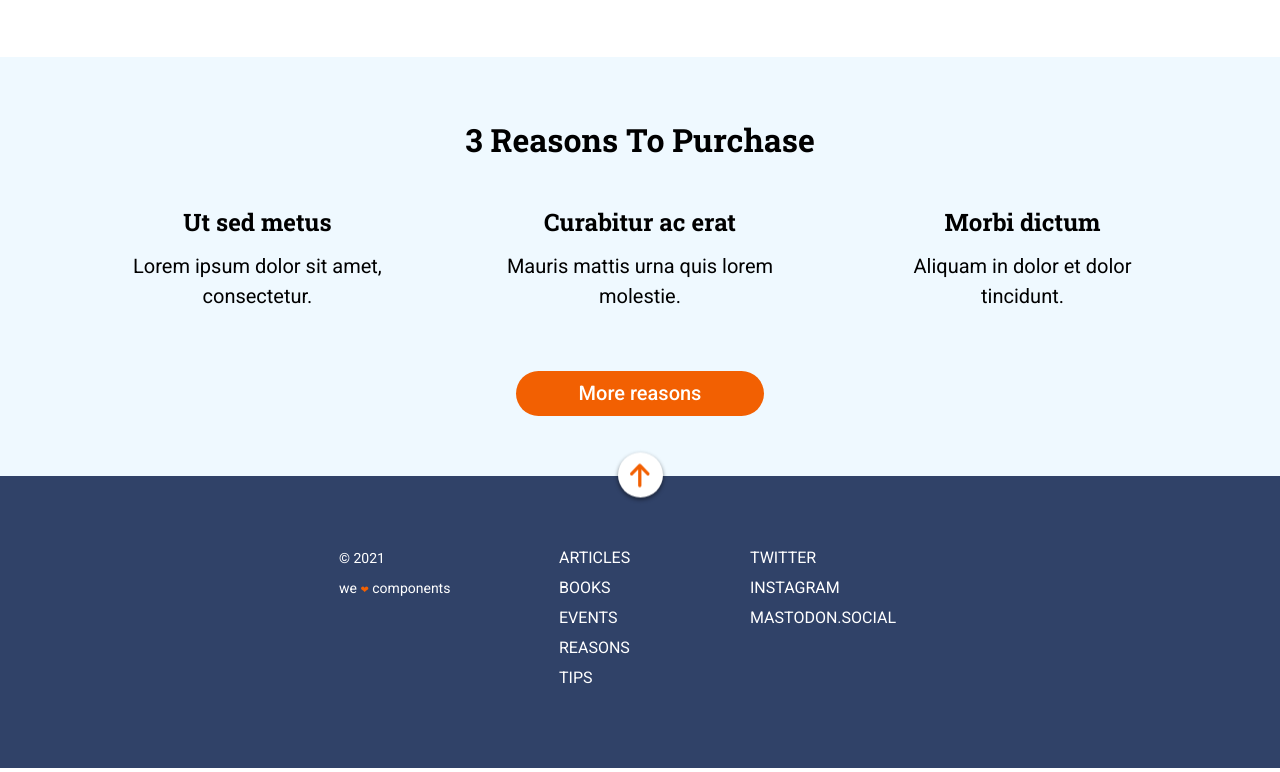
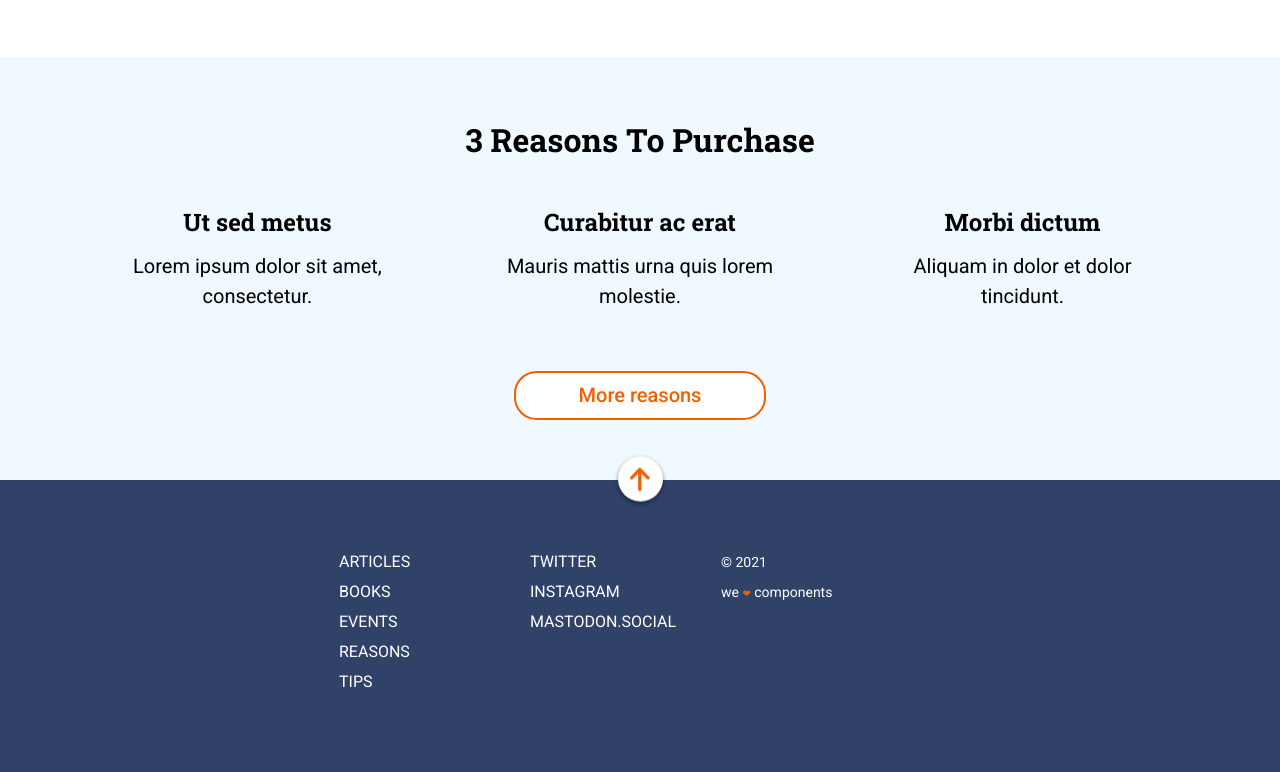
Before and after one commit to Adalab/modulo-1-evaluacion-final-claudiabg-c, a website: page docs/index.html in a window 1280 px wide. Shown: the part 1107-1879 px from the top of the page. Drawn offline with nearby package versions, Linux system fonts and the light colour scheme; files that its build step writes are made by us from their sources.

Commit message:
interview

```diff
--- a/src/scss/layout/_3reasons.scss
+++ b/src/scss/layout/_3reasons.scss
@@ -68,7 +68,7 @@
     font-family: $fontregular;
     font-size: 1.8rem;
     text-align: center;
-    padding-bottom: 4.5rem;
+    padding-bottom: 2rem;
     line-height: 3rem;
 
     @include tablet {
@@ -83,12 +83,13 @@
 
   & .row5 {
     grid-column: 1/7;
-    background-color: $brandorange;
+    background-color: white;
     text-align: center;
     border-radius: 2.25rem;
     padding: 0 3rem;
     width: max-content;
     margin: 0 auto 3rem auto;
+    border: 0.2rem solid $brandorange;
 
     &:hover {
       transition: background-color ease 2s, box-shadow ease 4s;
@@ -106,7 +107,7 @@
     }
 
     & .morebuttom {
-      color: white;
+      color: $brandorange;
       font-family: $fontregular;
       font-size: 2rem;
       line-height: 4.5rem;
--- a/src/scss/layout/_footer.scss
+++ b/src/scss/layout/_footer.scss
@@ -14,7 +14,7 @@
 
     @include tablet {
       display: flex;
-      flex-direction: row-reverse;
+      flex-direction: row;
       align-items: flex-start;
       justify-content: center;
     }
@@ -27,13 +27,14 @@
   }
 
   & .circle2 {
-    display: flex;
-    justify-content: center;
-    align-items: center;
-    transform: translateY(-50%);
+    display: none;
     margin-bottom: 3.7rem;
 
     @include tablet {
+      display: flex;
+      justify-content: center;
+      align-items: center;
+      transform: translateY(-50%);
       margin-bottom: 2.2rem;
     }
 
```
